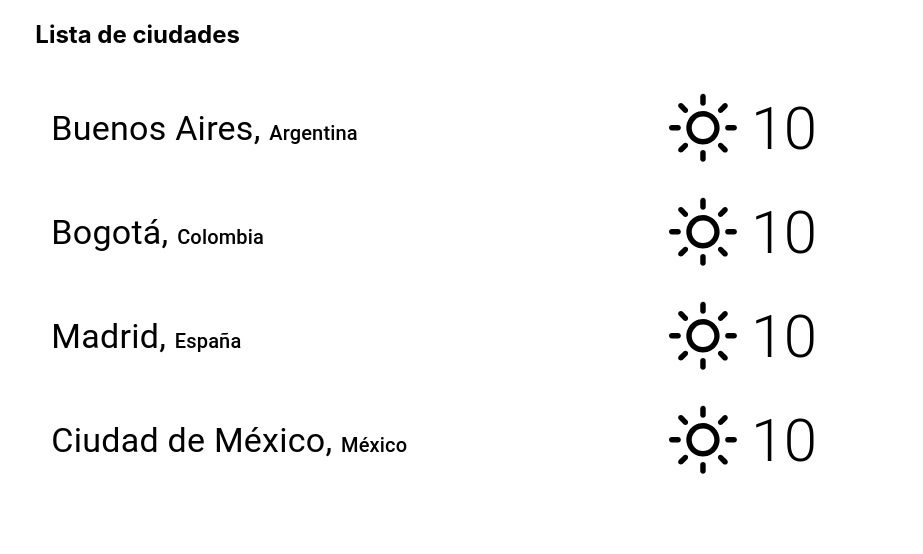
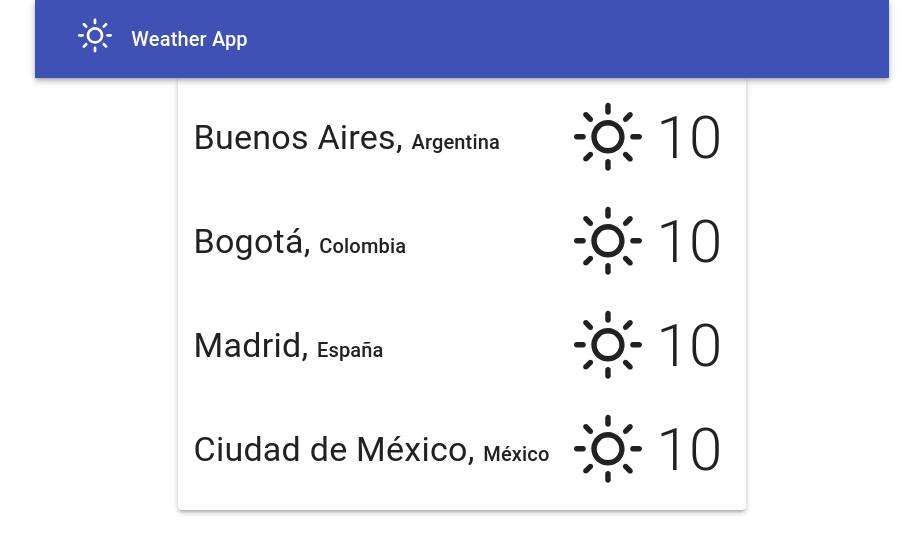
Before and after one commit to FelipeP92/Weather-app-bykom-course, a React (Create React App) app: page /main in a window 1280 px wide. Shown: the top 554 px of the page, without its empty margins (178-1101 px from the left). Built offline with nearby package versions, Linux system fonts and the light colour scheme.

Commit message:
create AppFrame component and used children

```diff
--- a/src/App.js
+++ b/src/App.js
@@ -11,7 +11,7 @@
 const App = () => {
     return (
         <Grid container
-            justify="center"
+            justifyContent="center"
             direction="row">
             <Grid item
                 xs={12}
--- /dev/null
+++ b/src/components/AppFrame/AppFrame.js
@@ -0,0 +1,50 @@
+import React from 'react'
+import PropTypes from 'prop-types'
+import AppBar from '@material-ui/core/AppBar'
+import IconButton from '@material-ui/core/IconButton'
+import { IconContext } from 'react-icons'
+import Grid from '@material-ui/core/Grid'
+import Link from '@material-ui/core/Link'
+import { Link as LinkRouter } from 'react-router-dom'
+import Typography from '@material-ui/core/Typography'
+import Toolbar from '@material-ui/core/Toolbar'
+import { WiDaySunny } from 'react-icons/wi'
+
+const AppFrame = ({ children }) => {
+    return (
+        <Grid container
+            justify="center">
+            <AppBar position="static">
+                <Toolbar variant="dense">
+                    <IconButton color="inherit" aria-label="menu">
+                        <Link
+                            component={LinkRouter}
+                            to="/main"
+                            color="inherit"
+                            aria-label="menu">
+                            <IconContext.Provider value={{size:'2em'}}>
+                                <WiDaySunny />
+                            </IconContext.Provider>
+                        </Link>
+                    </IconButton>
+                    <Typography variant="h6" color="inherit">
+                        Weather App
+                    </Typography>
+                </Toolbar>
+            </AppBar>
+            <Grid item
+                xs={12}
+                sm={11}
+                md={10}
+                lg={8}>
+                {children}
+            </Grid>
+        </Grid>
+    )
+}
+
+AppFrame.propTypes = {
+    children: PropTypes.node
+}
+
+export default AppFrame
--- /dev/null
+++ b/src/components/AppFrame/index.js
@@ -0,0 +1 @@
+export {default} from './AppFrame'
--- a/src/components/Forecast/Forecast.js
+++ b/src/components/Forecast/Forecast.js
@@ -25,7 +25,7 @@
 const Forecast = ({ forecastItemList }) => {
     return (
         <Grid container
-            justify="center"
+            justifyContent="center"
             alignItems="center">
             {
                 forecastItemList.map(forecast => renderForecastItem(forecast))
--- a/src/components/ForecastItem/ForecastItem.js
+++ b/src/components/ForecastItem/ForecastItem.js
@@ -9,7 +9,7 @@
     return (
         <Grid container
             direction="column"
-            justify="center"
+            justifyContent="center"
             alignItems="center">
             <Grid item>
                 <Typography>{weekDay}</Typography>
--- a/src/components/Weather/Weather.js
+++ b/src/components/Weather/Weather.js
@@ -9,7 +9,7 @@
     return (
         <Grid container item
             direction="row"
-            justify="center"
+            justifyContent="center"
             alignItems="center"
             spacing={1}>
             <IconContext.Provider value={{ size:'6em'}}>
--- a/src/pages/CityPage.js
+++ b/src/pages/CityPage.js
@@ -1,6 +1,6 @@
 import React from 'react'
-import { Link } from 'react-router-dom'
 import Grid from '@material-ui/core/Grid'
+import AppFrame from './../components/AppFrame'
 import CityInfo from './../components/CityInfo'
 import Weather from './../components/Weather'
 import WeatherDetails from './../components/WeatherDetails'
@@ -60,6 +60,7 @@
     const forecastItemList = forecastItemListExample
 
     return (
+        <AppFrame>
             <Grid container
                 justify="space-around"
                 direction="column"
@@ -83,6 +84,7 @@
                     <Forecast forecastItemList={forecastItemList} />
                 </Grid>
             </Grid>
+        </AppFrame>
     )
 }
 
--- a/src/pages/MainPage.js
+++ b/src/pages/MainPage.js
@@ -1,5 +1,7 @@
 import React from 'react'
 import { useHistory } from 'react-router-dom'
+import Paper from '@material-ui/core/Paper'
+import AppFrame from './../components/AppFrame'
 import CityList from './../components/CityList'
 
 const cities = [
@@ -18,12 +20,13 @@
     }
 
     return (
-        <div>
-            <h2>Lista de ciudades</h2>
-            <CityList
-                cities={cities}
-                onClickCity={onClickHandler} />
-        </div>
+        <AppFrame>
+            <Paper elevation={3}>
+                <CityList
+                    cities={cities}
+                    onClickCity={onClickHandler} />
+            </Paper>
+        </AppFrame>
     )
 }
 
```
Also changed, not shown: 1 other file (tests, documents, lock files or other folders). Lines whose indentation alone changed are shown as unchanged.
